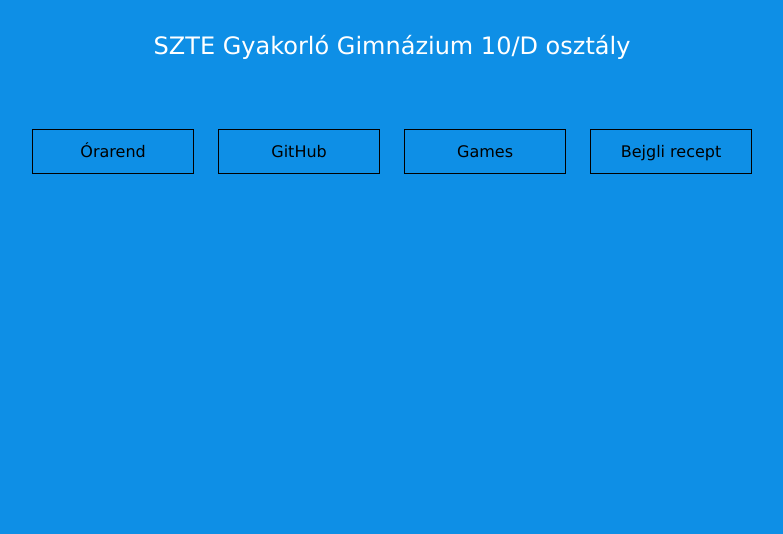
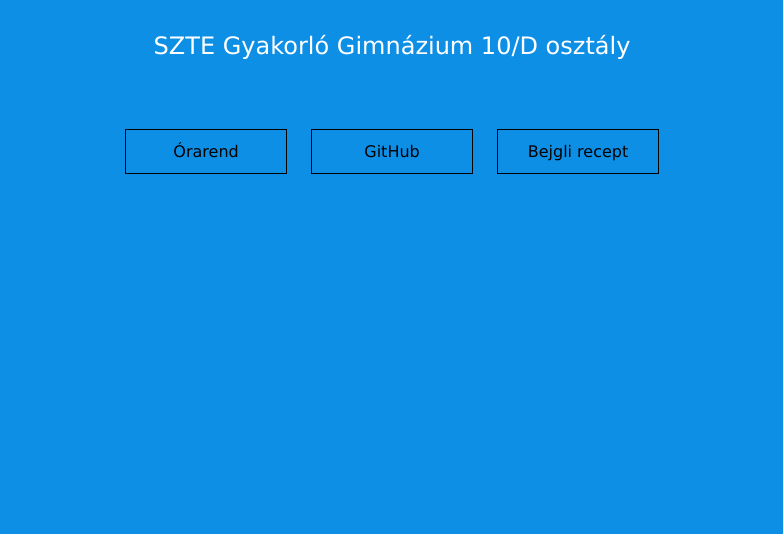
Before and after one commit to Zorka7/Honlap, a plain HTML site: page index.html in a window 1280 px wide. Shown: the part 266-800 px from the top of the page, without its empty margins (248-1031 px from the left). Drawn offline with Linux system fonts and the light colour scheme.

Commit message:
Update index.html

```diff
--- a/index.html
+++ b/index.html
@@ -11,7 +11,6 @@
                 <div class="buttons">
                     <a href="orarend.html"><span></span>Órarend</a>
                     <a href="https://github.com/Zorka7"><span></span>GitHub</a>
-                    <a href="games.html"><span></span>Games</a>
                     <a href="gasparzorka.html"><span></span>Bejgli recept</a>
                 </div>
             </div>
```
